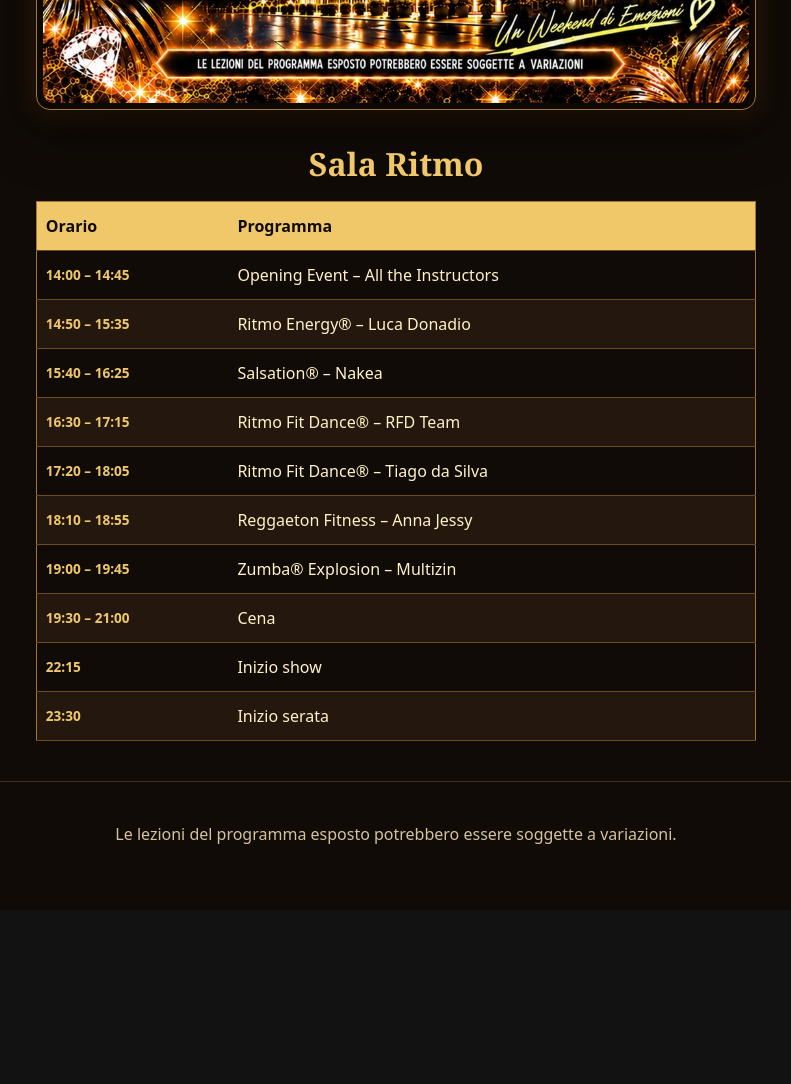
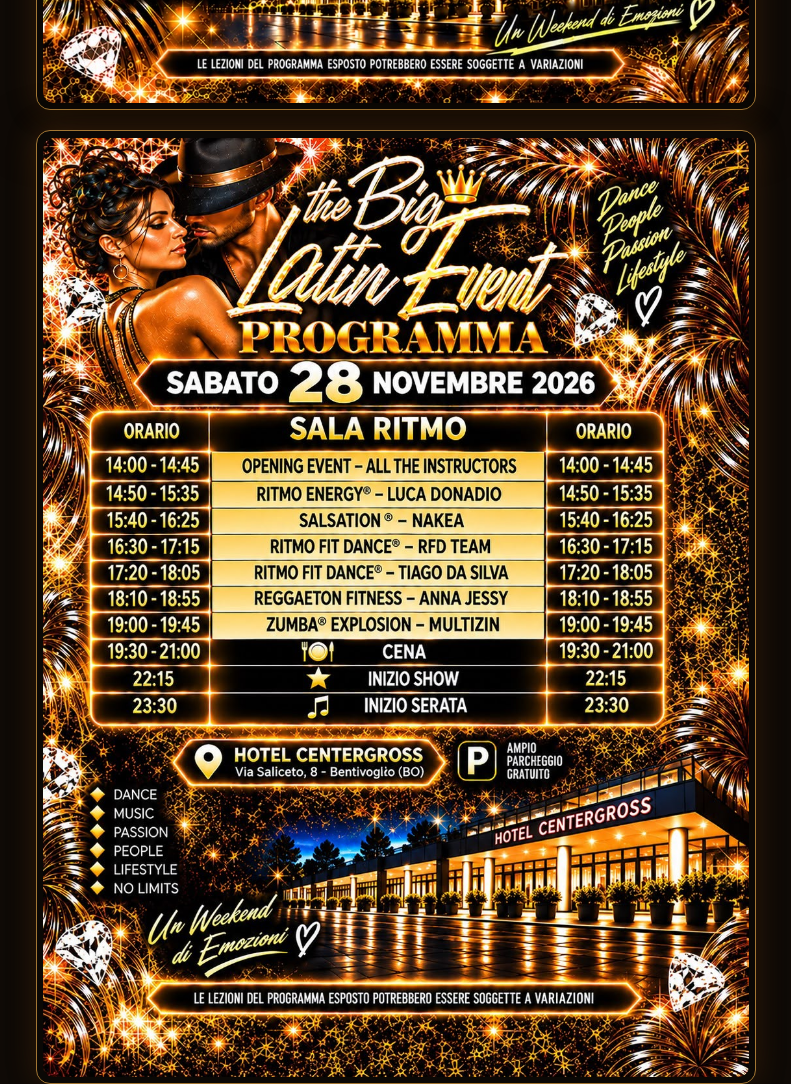
Before and after one commit to nessparker292-boop/Thebiglatinevent, a plain HTML site: page index.html in a window 1280 px wide. Shown: the part 1280-2364 px from the top of the page, without its empty margins (244-1035 px from the left). Before the commit the page ends 2190 px from the top, so only its background shows below. Drawn offline with Linux system fonts and the light colour scheme.

Commit message:
Collega le due locandine originali Sala Ritmo caricate

```diff
--- a/index.html
+++ b/index.html
@@ -29,7 +29,7 @@ dialog{width:min(96vw,1100px);max-height:96vh;padding:.5rem;border:1px solid var
 <dialog id="zoom" aria-label="Locandina ingrandita"><button class="close" id="close-zoom" type="button" aria-label="Chiudi">×</button><img id="zoom-image" src="venerdi.jpg" alt=""></dialog>
 <script>
 const ritmoData=[[],[["14:00 – 14:45","Opening Event – All the Instructors"],["14:50 – 15:35","Ritmo Energy® – Luca Donadio"],["15:40 – 16:25","Salsation® – Nakea"],["16:30 – 17:15","Ritmo Fit Dance® – RFD Team"],["17:20 – 18:05","Ritmo Fit Dance® – Tiago da Silva"],["18:10 – 18:55","Reggaeton Fitness – Anna Jessy"],["19:00 – 19:45","Zumba® Explosion – Multizin"],["19:30 – 21:00","Cena"],["22:15","Inizio show"],["23:30","Inizio serata"]],[["09:45 – 10:30","Zumba® Explosion – Multizin"],["10:35 – 11:20","Ritmo Step® – Giusi Barba"],["11:25 – 12:10","Ritmo Capolelé® – Carmen Ursu"],["12:15 – 13:00","Ritmo Fit Dance® – Tiago da Silva & Team"]]];
-function showRitmoPhoto(index){const frame=document.getElementById('ritmo-photo'),img=document.getElementById('ritmo-image'),fallback=document.getElementById('ritmo');frame.hidden=true;img.onload=null;img.onerror=null;if(index===0){img.removeAttribute('src');return;}const file=index===1?'sabato-ritmo.jpg':'domenica-ritmo.jpg';img.onload=()=>{frame.hidden=false;fallback.hidden=true;};img.onerror=()=>{frame.hidden=true;fallback.hidden=false;};img.src=file;}
+function showRitmoPhoto(index){const frame=document.getElementById('ritmo-photo'),img=document.getElementById('ritmo-image'),fallback=document.getElementById('ritmo');frame.hidden=true;img.onload=null;img.onerror=null;if(index===0){img.removeAttribute('src');return;}const file=index===1?'0d60b3f2-0237-4f15-adde-a6b7a846c69a.jpeg':'38b81222-edb5-4fd9-8cfe-6292327134fd.jpeg';img.onload=()=>{frame.hidden=false;fallback.hidden=true;};img.onerror=()=>{frame.hidden=true;fallback.hidden=false;};img.src=file;}
 function showRitmo(index){const section=document.getElementById('ritmo'),body=document.getElementById('ritmo-rows');section.hidden=!ritmoData[index].length;body.replaceChildren();for(const row of ritmoData[index]){const tr=body.insertRow();for(const value of row)tr.insertCell().textContent=value;}}
 const days=[{title:'Venerdì 27 novembre',file:'venerdi.jpg'},{title:'Sabato 28 novembre',file:'sabato.jpg'},{title:'Domenica 29 novembre',file:'domenica.jpg'}];
 const title=document.getElementById('day-title'),poster=document.getElementById('poster'),zoom=document.getElementById('zoom'),zoomImage=document.getElementById('zoom-image');
```
